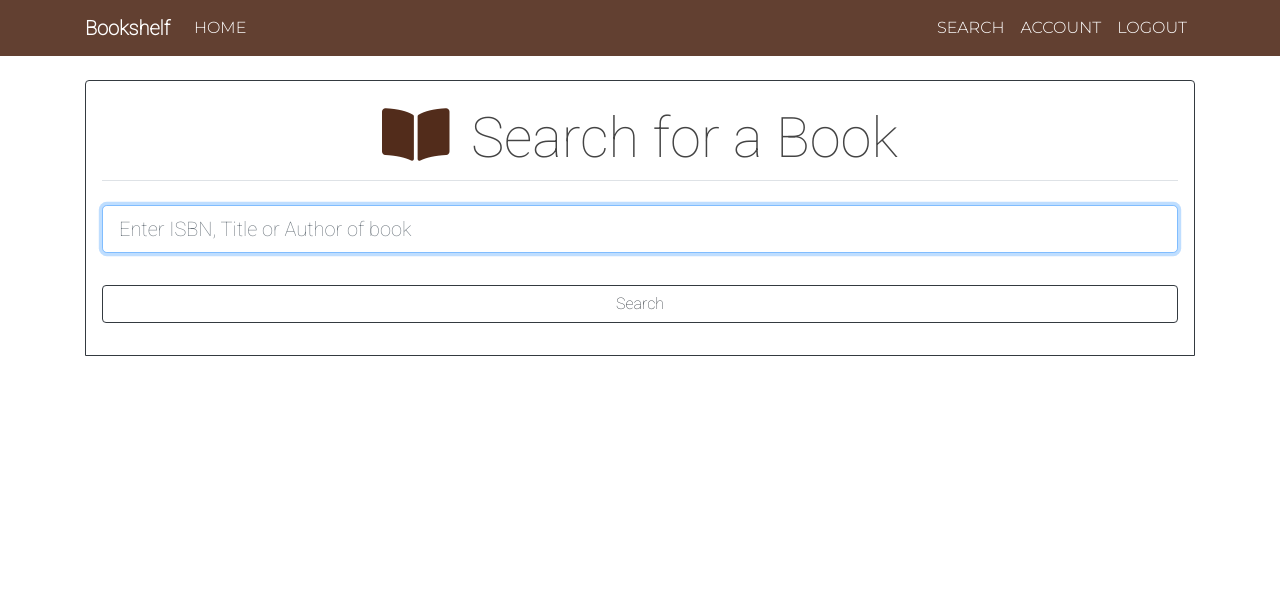
After one commit to MohGumaa/Book_Review, a Flask app: page /search in a window 1280 px wide. The commit adds this page. Shown: the top 612 px of the page. Run offline with Flask 2, Linux system fonts and the light colour scheme; a user stored in the database is signed in; some libraries are stand-ins or nearby versions.

Commit message:
Create search page

```diff
--- a/book_review/forms.py
+++ b/book_review/forms.py
@@ -62,3 +62,8 @@ class UpdateAccountForm(FlaskForm):
                 raise ValidationError(
                     "That email is taken. Please choose a different one."
                 )
+
+
+class SearchForm(FlaskForm):
+    searchText = StringField(validators=[DataRequired()])
+    submit = SubmitField("Search")
--- a/book_review/routes.py
+++ b/book_review/routes.py
@@ -3,7 +3,7 @@ import secrets
 from PIL import Image
 from flask import render_template, url_for, flash, redirect, request
 from book_review import app, db, bcrypt
-from book_review.forms import RegistrationForm, LoginForm, UpdateAccountForm
+from book_review.forms import RegistrationForm, LoginForm, UpdateAccountForm, SearchForm
 from book_review.models import User, Book, Review
 from flask_login import login_user, current_user, logout_user, login_required
 
@@ -79,8 +79,8 @@ def account():
         if form.picture.data:
             picture_file = save_picture(form.picture.data)
             current_user.image_file = picture_file
+            # Add code to remove old img
         current_user.username = form.username.data
-        # Add code to remove old img
         current_user.email = form.email.data
         db.session.commit()
         flash("Your account has been updated!", "success")
@@ -92,3 +92,10 @@ def account():
     return render_template(
         "account.html", title="Account", form=form, image_file=image_file
     )
+
+
+@app.route("/search", methods=["GET", "POST"])
+@login_required
+def search():
+    form = SearchForm()
+    return render_template("search.html", title="Search", form=form)
--- a/book_review/static/main.css
+++ b/book_review/static/main.css
@@ -107,15 +107,15 @@ section.container {
   color: #888;
 }
 
-#features .fas {
+.fas {
   font-size: 60px;
   color: #522c1b;
-  padding-bottom: 1rem;
+  /* padding-bottom: 1rem; */
 }
 
 /* content */
 .content-section {
-  max-width: 500px;
+  max-width: 550px;
   padding: 10px 20px;
   border: 1px solid #522c1b;
   border-radius: 3px;
--- /dev/null
+++ b/book_review/static/main.js
@@ -0,0 +1,77 @@
+const search = document.querySelector("#search");
+const bookList = document.querySelector("#book-list");
+
+//   Add Event to submit form
+document.querySelector("#searchForm").addEventListener("submit", (e) => {
+  e.preventDefault();
+
+  // Validate if user Enter value then create XML
+  if (search.value == "") {
+    showMessage("Please fill the field", "danger");
+  } else {
+    find_Books(search.value);
+  }
+});
+
+function showMessage(message, className) {
+  document.querySelector("#book-list").innerHTML = "";
+  const div = document.createElement("div");
+  div.className = `alert alert-${className}`;
+  div.appendChild(document.createTextNode(message));
+  document.querySelector("#book-list").append(div);
+
+  // Vanish in 3 seconds
+  setTimeout(() => document.querySelector(".alert").remove(), 3000);
+}
+
+// Renders books list
+function find_Books(search) {
+  // Initialize XML request for books-list
+  const request = new XMLHttpRequest();
+  request.open("POST", "/search");
+
+  // When request complete show result
+  request.onload = () => {
+    const results = JSON.parse(request.responseText);
+
+    // Check request result
+    if (results.success) {
+      document.querySelector("#book-list").innerHTML = `
+        <h1 class="mt-5">List of books found ${results.book_list_len}</h1>
+        <table class="table table-striped">
+          <thead>
+            <tr>
+              <th>Title</th>
+              <th>Author</th>
+              <th>ISBN</th>
+              <th></th>
+            </tr>
+          </thead>
+          <tbody></tbody>
+        </table>
+      </div>`;
+      results.books.forEach((book) => {
+        const row = document.createElement("tr");
+
+        row.innerHTML = `
+          <td>${book.title}</td>
+          <td>${book.author}</td>
+          <td>${book.isbn}</td>
+          <td><a href="/bookpage/${book.isbn}" class="text-primary text-decoration">Details</a></td>
+          `;
+
+        document.querySelector("tbody").append(row);
+        document.querySelector("#search").value = "";
+      });
+    } else {
+      showMessage(results.error, "warning");
+    }
+  };
+
+  // Add searchText value to request data
+  const data = new FormData();
+  data.append("searchText", search);
+
+  // Send request
+  request.send(data);
+}
--- a/book_review/templates/includes/_navbar.html
+++ b/book_review/templates/includes/_navbar.html
@@ -22,6 +22,9 @@
         <ul class="navbar-nav">
           {% if current_user.is_authenticated %}
           <li class="nav-item">
+            <a class="nav-link" href="{{ url_for('search') }}">Search</a>
+          </li>
+          <li class="nav-item">
             <a class="nav-link" href="{{ url_for('account') }}">Account</a>
           </li>
           <li class="nav-item">
--- a/book_review/templates/layout.html
+++ b/book_review/templates/layout.html
@@ -19,7 +19,7 @@
     <!-- Favicon -->
     <link
       rel="shortcut icon"
-      href="{{ url_for('static', filename='favicon.png') }}"
+      href="{{ url_for('static', filename='profile_pics/favicon.png') }}"
     />
 
     <!-- Bootstrap and css file -->
@@ -68,5 +68,7 @@
       integrity="sha384-JZR6Spejh4U02d8jOt6vLEHfe/JQGiRRSQQxSfFWpi1MquVdAyjUar5+76PVCmYl"
       crossorigin="anonymous"
     ></script>
+
+    <script src="{{ url_for('static', filename='main.js')}}"></script>
   </body>
 </html>
--- /dev/null
+++ b/book_review/templates/search.html
@@ -0,0 +1,37 @@
+{% extends "layout.html" %} {% block content %}
+<section class="container">
+  <form
+    id="searchForm"
+    method="POST"
+    action=""
+    class="border border-dark rounded-top p-3 mb-3"
+  >
+    {{ form.hidden_tag() }}
+    <fieldset class="form-group">
+      <legend class="border-bottom mb-4">
+        <h1 class="display-4 mt-2 text-center">
+          <i class="fas fa-book-open pr-2"></i> Search for a
+          <span>Book</span>
+        </h1>
+      </legend>
+      <div class="form-group">
+        {% if form.searchText.errors %} {{ form.searchText(class="form-control
+        form-control-lg is-invalid") }}
+        <div class="invalid-feedback">
+          {% for error in form.searchText.errors %}
+          <span>{{ error }}</span>
+          {% endfor %}
+        </div>
+        {% else %} {{ form.searchText(id="search",class="form-control
+        form-control-lg", placeholder="Enter ISBN, Title or Author of book",
+        autocomplete="off", autofocus="true") }} {% endif %}
+      </div>
+    </fieldset>
+    <div class="form-group">
+      {{ form.submit(class="btn btn-outline-dark btn-block") }}
+    </div>
+  </form>
+
+  <div id="book-list"></div>
+</section>
+{% endblock content %}
```
